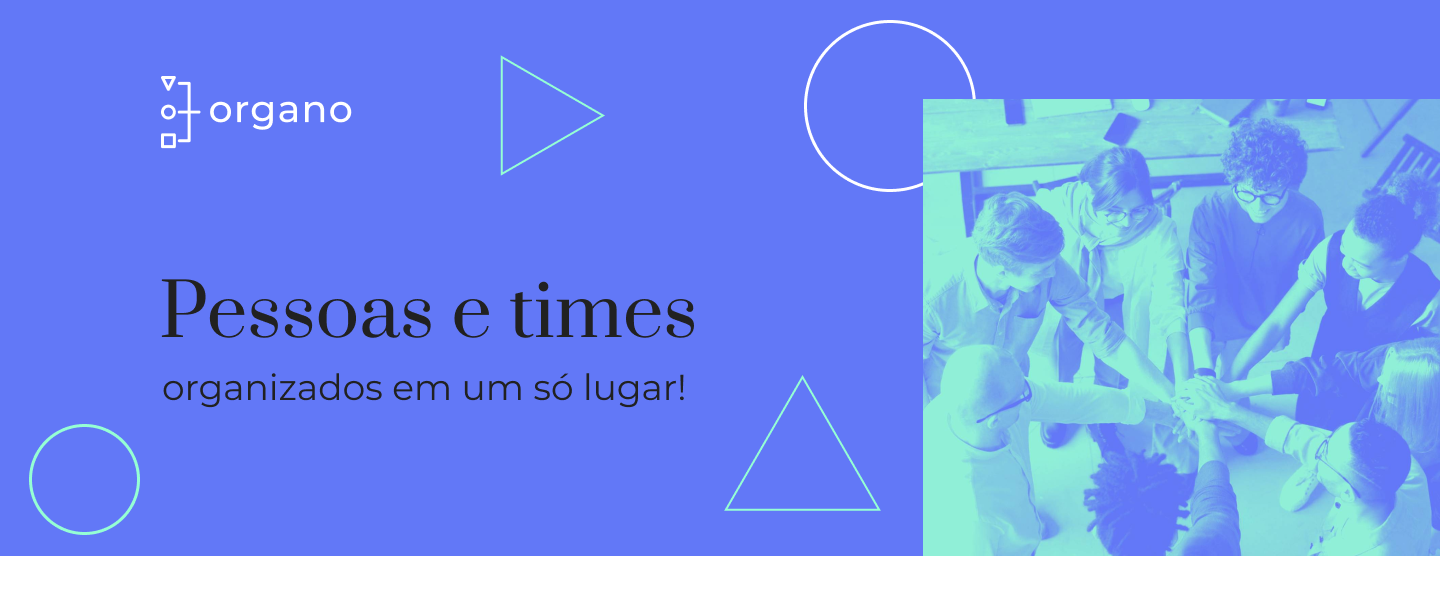
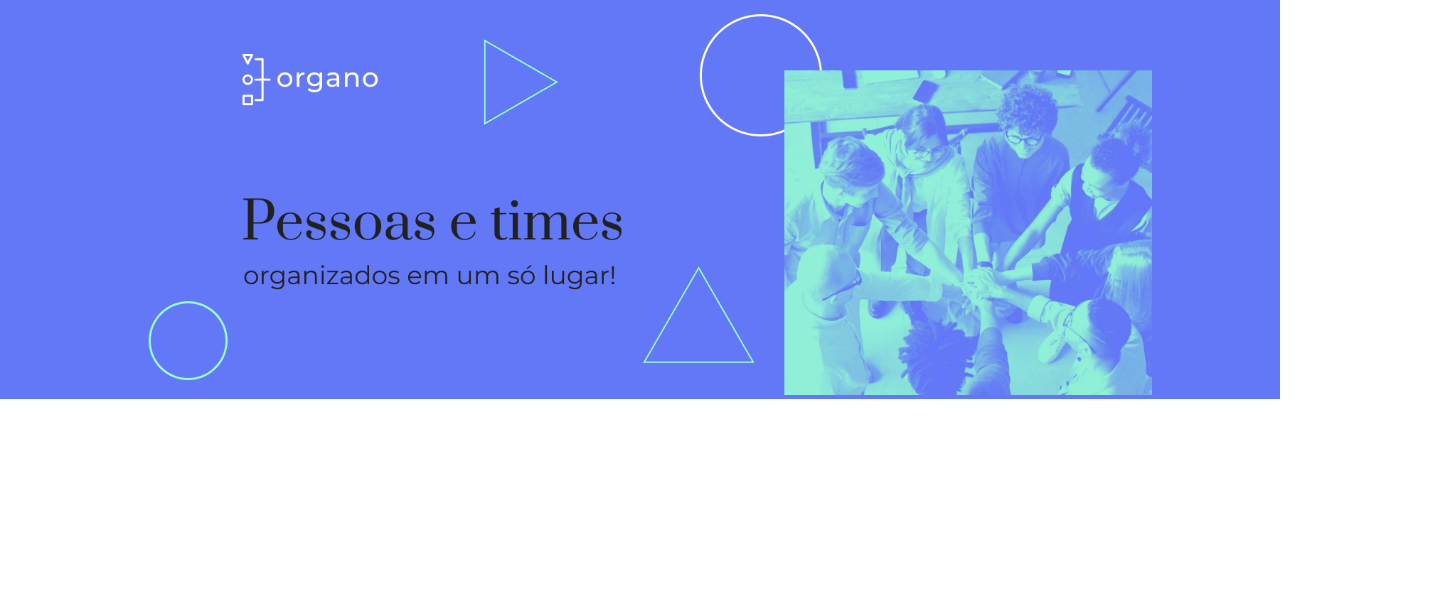
Before and after one commit to gooncalvesgaby/cadastro-pessoas, a React (Vite) app: page / in a window 1280 px wide. Shown: the top 594 px of the page, 1440 px wide, since content can reach past the window. Built offline with nearby package versions, Linux system fonts and the light colour scheme.

Commit message:
componente banner

```diff
--- a/src/Components/Banner/banner.jsx
+++ b/src/Components/Banner/banner.jsx
@@ -3,9 +3,9 @@ import Logo from "../Banner/banner.png"
 
 function Banner() {
     return(
-        <>
-        <S.Img src={Logo} alt="imagem de fundo" />
-        </>
+        <S.Banner>
+            <S.Img src={Logo} alt="imagem de fundo" />
+        </S.Banner>
     )
 }
 
--- a/src/Components/Banner/bannerStyle.jsx
+++ b/src/Components/Banner/bannerStyle.jsx
@@ -1,5 +1,10 @@
 import styled from "styled-components"
 
+export const Banner = styled.div`
+background-color: #6278F7;
+text-align: center;
+`
+
 export const Img = styled.img`
-
+max-width: 80%;
 `
```
